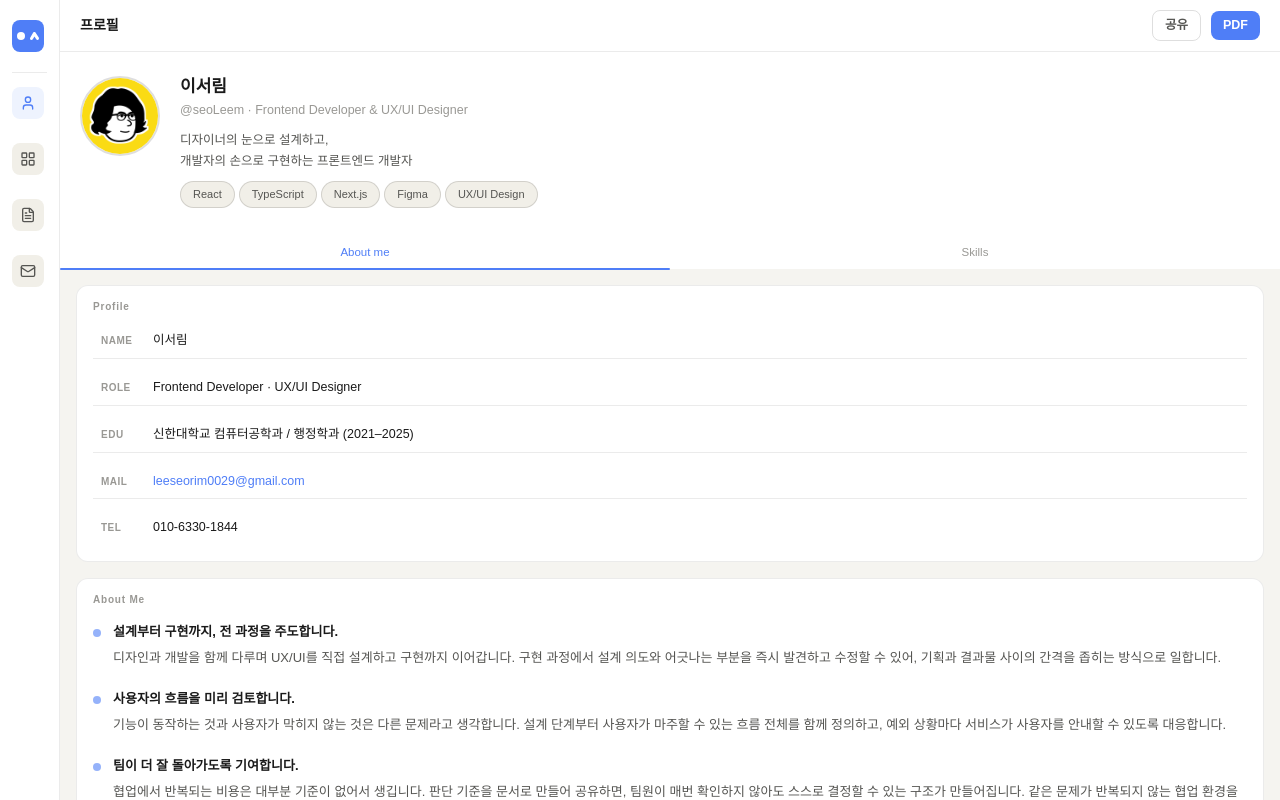
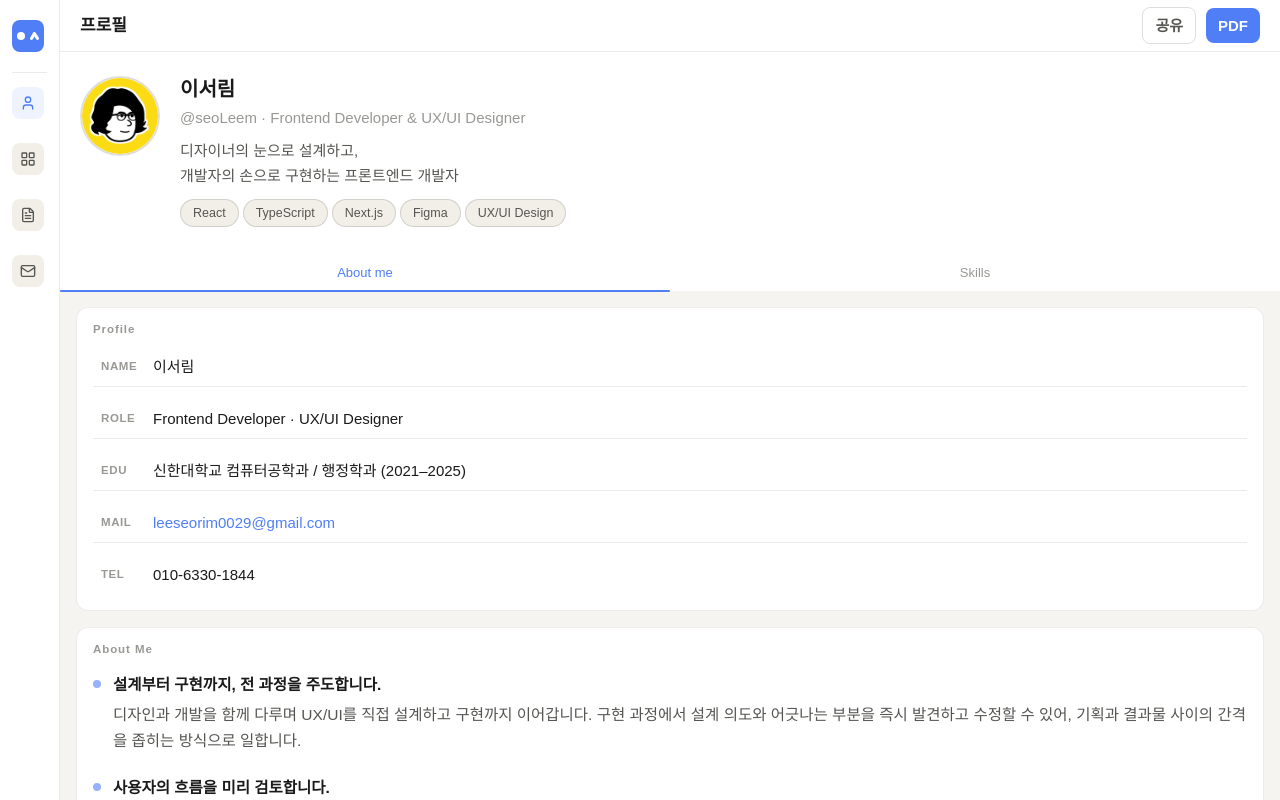
Before and after one commit to Leeseoleem/portfolio-leeseoleem, a React (Vite) app: page / in a window 1280 px wide. Built offline with nearby package versions, Linux system fonts and the light colour scheme; a web font is replaced by a local one.

Commit message:
style: 타이포 헬퍼 클래스 반응형 폰트 스케일 적용 (모바일/태블릿/데스크탑)

```diff
--- a/src/index.css
+++ b/src/index.css
@@ -242,67 +242,142 @@
    @apply로 Tailwind 유틸과 조합하거나 단독 클래스로 사용
 ──────────────────────────────────────── */
 @layer components {
-  /* 섹션 라벨 (ABOUT ME, SKILLS, SCREENSHOTS ...) */
+  /* ── 섹션 라벨 ── */
   .text-label {
-    font-size: var(--font-size-p-label);
+    font-size: 10px;
     font-weight: 700;
-    letter-spacing: var(--letter-spacing-p-label);
-    line-height: var(--line-height-p-label);
+    letter-spacing: 0.08em;
+    line-height: 1;
+
+    @media (min-width: 768px) {
+      font-size: 11px;
+    }
+
+    @media (min-width: 1024px) {
+      font-size: 11.5px;
+    }
   }
 
-  /* pill · chip · 태그 */
+  /* ── pill · chip · 태그 ── */
   .text-chip {
-    font-size: var(--font-size-p-2xs);
-    font-weight: 500;
-    line-height: var(--line-height-p-2xs);
+    font-size: 10.5px;
+    font-weight: 400;
+    line-height: 1.5;
+
+    @media (min-width: 768px) {
+      font-size: 11.5px;
+    }
+
+    @media (min-width: 1024px) {
+      font-size: 12px;
+    }
   }
 
-  /* 날짜, 핸들, 서브텍스트 */
+  /* ── 날짜, 핸들, 서브텍스트 ── */
   .text-meta {
-    font-size: var(--font-size-p-xs);
-    font-weight: 500;
-    line-height: var(--line-height-p-xs);
+    font-size: 11px;
+    font-weight: 400;
+    line-height: 1.5;
+
+    @media (min-width: 768px) {
+      font-size: 12px;
+    }
+
+    @media (min-width: 1024px) {
+      font-size: 12.5px;
+    }
   }
 
-  /* 역할, 경력 서브, 상세패널 메타 */
+  /* ── 역할, 경력 서브, 상세패널 메타 ── */
   .text-role {
-    font-size: var(--font-size-p-sm);
-    font-weight: 500;
-    line-height: var(--line-height-p-sm);
+    font-size: 11.5px;
+    font-weight: 400;
+    line-height: 1.5;
+
+    @media (min-width: 768px) {
+      font-size: 12.5px;
+    }
+
+    @media (min-width: 1024px) {
+      font-size: 13px;
+    }
   }
 
-  /* 본문 — About 소개, quote, skill reason */
+  /* ── 본문 — About 소개, quote, skill reason ── */
   .text-body {
-    font-size: var(--font-size-p-body);
-    font-weight: 500;
-    line-height: var(--line-height-p-body);
+    font-size: 12.5px;
+    font-weight: 400;
+    line-height: 1.75;
+
+    @media (min-width: 768px) {
+      font-size: 13.5px;
+    }
+
+    @media (min-width: 1024px) {
+      font-size: 15px;
+      line-height: 1.8;
+    }
   }
 
-  /* 피드 본문, 사이드바 레이블 */
+  /* ── 피드 본문, 사이드바 레이블 ── */
   .text-feed {
-    font-size: var(--font-size-p-md);
-    font-weight: 500;
-    line-height: var(--line-height-p-md);
+    font-size: 13px;
+    font-weight: 400;
+    line-height: 1.65;
+
+    @media (min-width: 768px) {
+      font-size: 14px;
+    }
+
+    @media (min-width: 1024px) {
+      font-size: 15.5px;
+      line-height: 1.7;
+    }
   }
 
-  /* 트윗 본문, 경력 조직명 */
+  /* ── 트윗 본문, 경력 조직명 ── */
   .text-tweet {
-    font-size: var(--font-size-p-lg);
-    font-weight: 500;
-    line-height: var(--line-height-p-lg);
+    font-size: 13.5px;
+    font-weight: 400;
+    line-height: 1.75;
+
+    @media (min-width: 768px) {
+      font-size: 14.5px;
+    }
+
+    @media (min-width: 1024px) {
+      font-size: 16px;
+      line-height: 1.8;
+    }
   }
 
-  /* 탑바 타이틀, 섹션 타이틀 */
+  /* ── 탑바 타이틀, 섹션 타이틀 ── */
   .text-section-title {
-    font-size: var(--font-size-p-title);
+    font-size: 14px;
     font-weight: 700;
-    line-height: var(--line-height-p-title);
+    line-height: 1.4;
+
+    @media (min-width: 768px) {
+      font-size: 15px;
+    }
+
+    @media (min-width: 1024px) {
+      font-size: 17px;
+    }
   }
 
-  /* 프로필 이름, 상세패널 프로젝트 이름 */
+  /* ── 프로필 이름, 상세패널 프로젝트 이름 ── */
   .text-profile-name {
-    font-size: var(--font-size-p-name);
+    font-size: 17px;
     font-weight: 700;
-    line-height: var(--line-height-p-name);
+    line-height: 1.3;
+
+    @media (min-width: 768px) {
+      font-size: 18px;
+    }
+
+    @media (min-width: 1024px) {
+      font-size: 20px;
+    }
   }
 }
```
